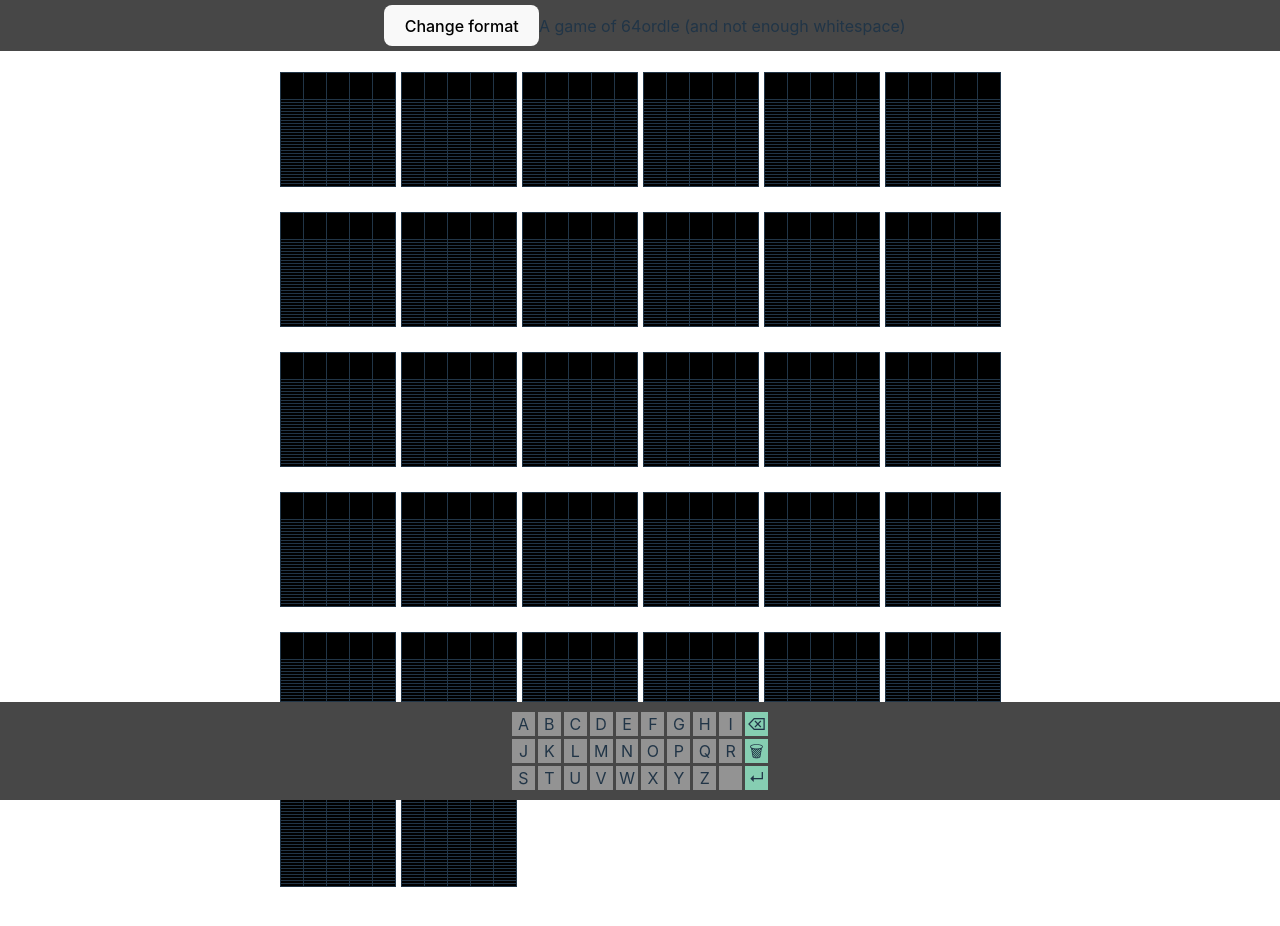
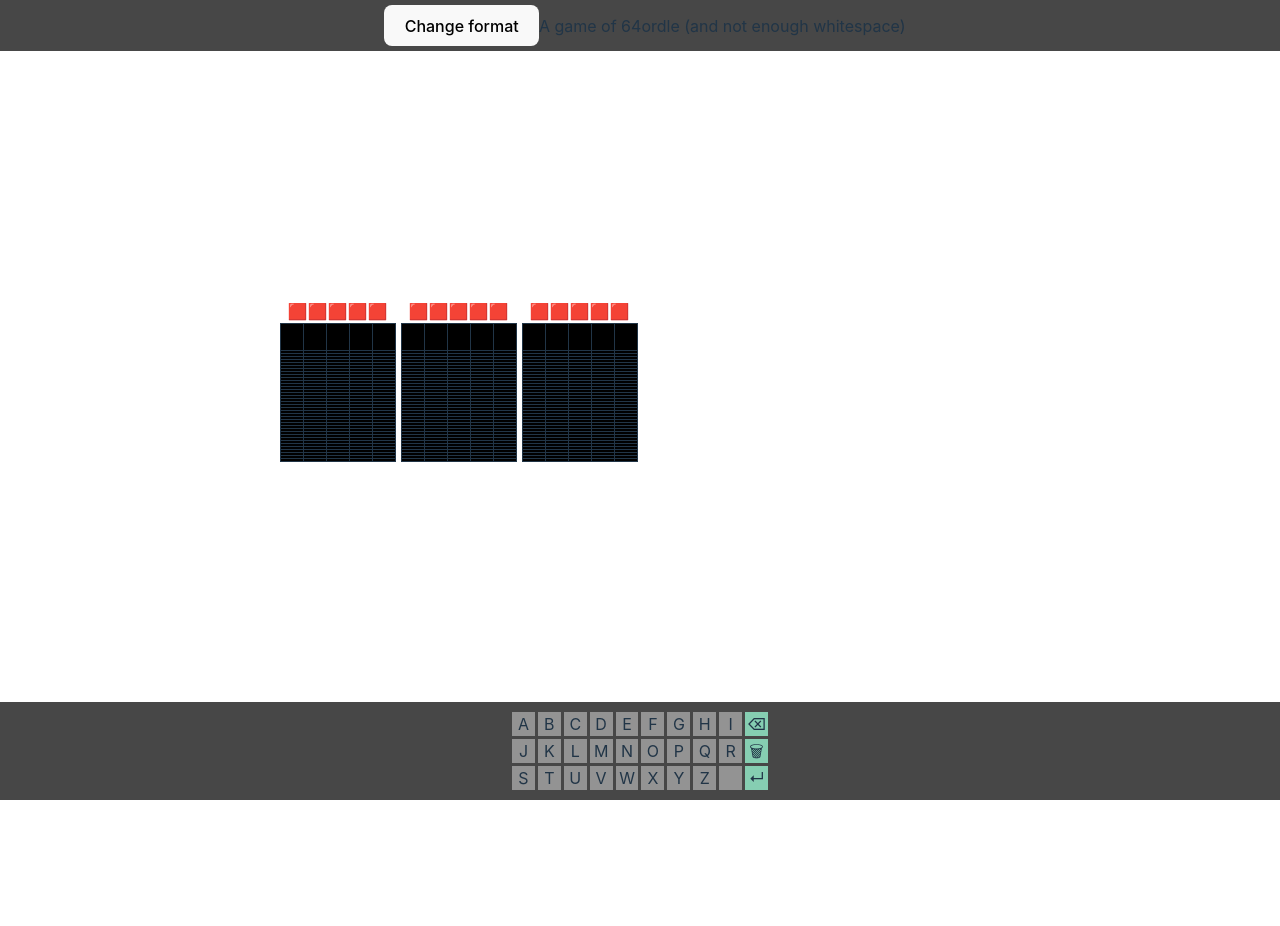
Before and after one commit to NotUnlikeTheWaves/hordle, a React (Vite) app: page / in a window 1280 px wide. Shown: the top 926 px of the page. After the commit the page ends 800 px from the top, so only its background shows below. Built offline with nearby package versions, Linux system fonts and the light colour scheme.

Commit message:
Start with rendering correctness

```diff
--- a/src/App.tsx
+++ b/src/App.tsx
@@ -11,8 +11,8 @@ interface LooseObject {
 }
 
 
-const activeWords = getWordList()
-// const activeWords = ["LIBEL", "HELLO", "THERE"]
+// const activeWords = getWordList()
+const activeWords = ["LIBEL", "HELLO", "THERE"]
 
 function showGameWon(gameState: GameState) : React.ReactElement {
   return (
--- a/src/Constants.tsx
+++ b/src/Constants.tsx
@@ -1,4 +1,4 @@
-const MaxGuesses = 30;
+const MaxGuesses = 38;
 const NumberOfWordles = 32;
 const WordLength = 5;
 
--- a/src/WordHolder.tsx
+++ b/src/WordHolder.tsx
@@ -13,40 +13,45 @@ enum Correctness {
 }
 
 // Only historic guesses in here!
-function renderGuessAsRow(guess: String, props: WordHolderProps) : React.ReactElement {
+function renderHistoryPerRow(historicGuess: String, props: WordHolderProps) : React.ReactElement {
     // 2 pass coloring: GREEN (correct), YELLOW (it's there somewhere)
-    var coloring = [...Array(guess.length)].fill(Correctness.NotInThere)
+    var coloring: Array<Correctness> = getHistoryColoring(historicGuess, props);
+
+    let letters = Array.from(historicGuess).map((l, i) => <td key={i} style={{backgroundColor: coloring[i]}}>{l}</td>)
+    return (
+        <tr key={props.word + historicGuess} style={{height: '27px', maxHeight: '27px'}}>{letters}</tr>
+    )
+}
+
+function getHistoryColoring(guess: String, props: WordHolderProps) : Array<Correctness> {
+    var coloring: Array<Correctness> = [...Array(guess.length)].fill(Correctness.NotInThere);
     var wordLeft = Array.from(props.word);
-    var guessLeft = Array.from(guess)
-    const movedOverPlaceholder = '_'
+    var guessLeft = Array.from(guess);
+    const movedOverPlaceholder = '_';
     // Pass 1
-    for(let i = 0; i < guess.length; i++) {
+    for (let i = 0; i < guess.length; i++) {
         if (guessLeft[i] == wordLeft[i]) {
             // Mark both letters as having been used up for further analysis
-            wordLeft[i] = movedOverPlaceholder
-            guessLeft[i] = movedOverPlaceholder
-            coloring[i] = Correctness.Correct
+            wordLeft[i] = movedOverPlaceholder;
+            guessLeft[i] = movedOverPlaceholder;
+            coloring[i] = Correctness.Correct;
         }
     }
-    for(let i = 0; i < guess.length; i++) {
+    for (let i = 0; i < guess.length; i++) {
         if (wordLeft[i] == movedOverPlaceholder) {
             // This letter is already green
-            continue
+            continue;
         }
-        for(let j = 0; j < guess.length; j++) {
+        for (let j = 0; j < guess.length; j++) {
             if (wordLeft[i] == guessLeft[j]) {
-                wordLeft[i] = movedOverPlaceholder
-                guessLeft[j] = movedOverPlaceholder
-                coloring[j] = Correctness.WrongPosition
-                break
+                wordLeft[i] = movedOverPlaceholder;
+                guessLeft[j] = movedOverPlaceholder;
+                coloring[j] = Correctness.WrongPosition;
+                break;
             }
         }
     }
-
-    let letters = Array.from(guess).map((l, i) => <td key={i} style={{backgroundColor: coloring[i]}}>{l}</td>)
-    return (
-        <tr key={props.word + guess} style={{height: '27px', maxHeight: '27px'}}>{letters}</tr>
-    )
+    return coloring;
 }
 
 // Only the current input!
@@ -66,7 +71,7 @@ function renderUnaccessedRows(count: number) : React.ReactElement {
 }
 
 function renderSolved(props: WordHolderProps, solvedIndex: number): React.ReactElement {
-    let previousWords = props.gameState.history.slice(0, solvedIndex+1).map(h => renderGuessAsRow(h, props))
+    let previousWords = props.gameState.history.slice(0, solvedIndex+1).map(h => renderHistoryPerRow(h, props))
     return (
         <>
         <table>
@@ -78,13 +83,40 @@ function renderSolved(props: WordHolderProps, solvedIndex: number): React.ReactE
     )
 }
 
+function correctnessToEmoji(c: Correctness) : string {
+    switch(c) {
+        case Correctness.Correct: return '🟩'
+        case Correctness.WrongPosition: return '🟨'
+        case Correctness.NotInThere: return '🟥'
+    }
+}
+
+function renderIcons(props: WordHolderProps) : React.ReactElement {
+    let colors = [...Array(WordLength)].fill(Correctness.NotInThere)
+    if(props.gameState.history.length) {
+        let array = props.gameState.history.map(h => getHistoryColoring(h, props))
+        let coloredHistory = array[0].map((_, colIndex) => array.map(row => row[colIndex])); // https://stackoverflow.com/a/17428705
+        // pass one
+        for(let i = colors.length - 1; i >= 0; i--) { // descend so we can delete from the array too
+            if (coloredHistory[i].some(h => h == Correctness.Correct)) {
+                colors[i] = Correctness.Correct
+                coloredHistory.splice(i, 1)
+            }
+        }
+    }
+    return <>{colors.map(correctnessToEmoji)}</>
+}
+
 function renderUnsolved(props: WordHolderProps) : React.ReactElement {
-    let previousWords = props.gameState.history.map(h => renderGuessAsRow(h, props))
+    let previousWords = props.gameState.history.map(h => renderHistoryPerRow(h, props))
     let current = renderInputAsRow(props.gameState.currentWord)
     let unaccessedRowCount = MaxGuesses - (previousWords.length + 1)
     let unaccessedRows = renderUnaccessedRows(unaccessedRowCount)
     return (
         <>
+        <div>
+            {renderIcons(props)}
+        </div>
         <table>
             <tbody>
                 {previousWords}
```
